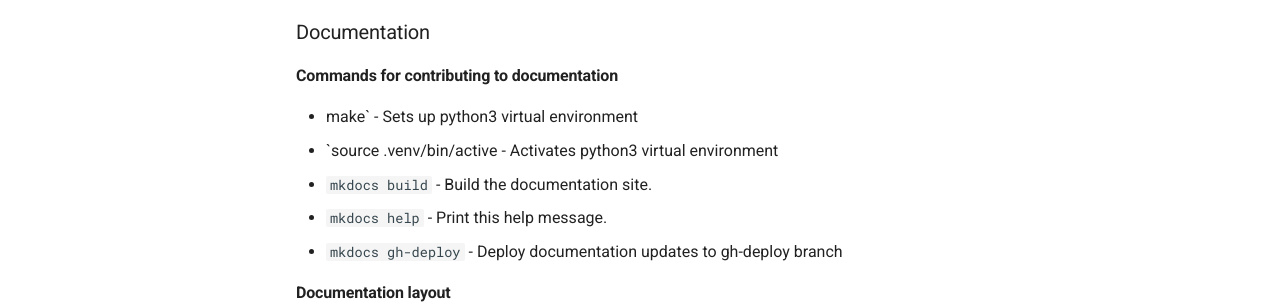
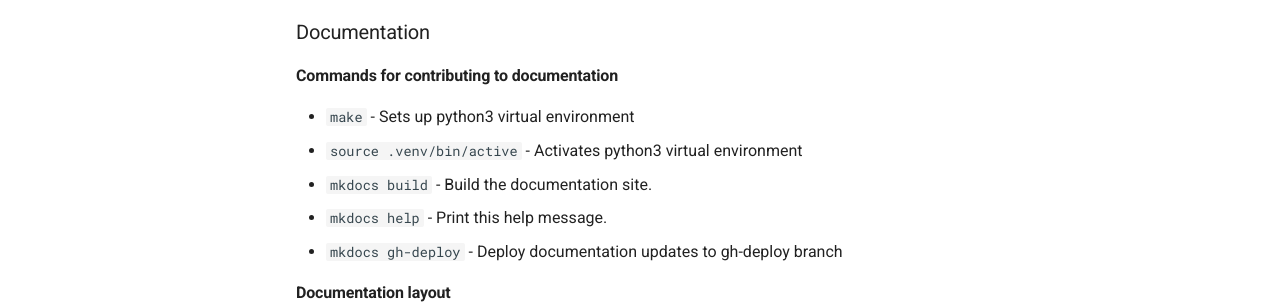
Before and after one commit to wrightbradley/raspik8s, an MkDocs documentation site: the page built from docs/index.md, in a window 1280 px wide. Shown: the part 305-609 px from the top of the page. Built offline with MkDocs 1.6.1 and Material for MkDocs 9.7.7, drawn with Linux system fonts in a browser that asks for light colours.

Commit message:
fixed missing code ticks

```diff
--- a/docs/index.md
+++ b/docs/index.md
@@ -8,8 +8,8 @@
 
 #### Commands for contributing to documentation
 
-* make` - Sets up python3 virtual environment
-* `source .venv/bin/active - Activates python3 virtual environment
+* `make` - Sets up python3 virtual environment
+* `source .venv/bin/active` - Activates python3 virtual environment
 * `mkdocs build` - Build the documentation site.
 * `mkdocs help` - Print this help message.
 * `mkdocs gh-deploy` - Deploy documentation updates to gh-deploy branch
```
